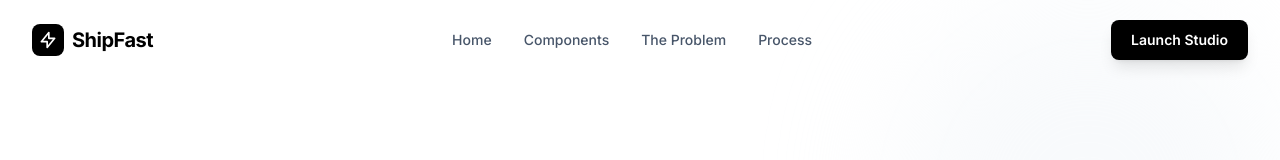
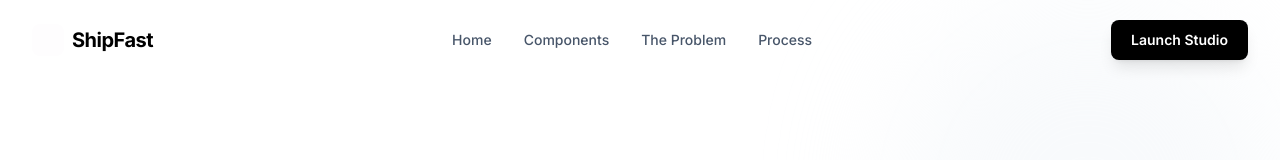
Before and after one commit to emperormk01/ShipFast, a React (Vite) app: page / in a window 1280 px wide. Shown: the top 160 px of the page. Built offline with nearby package versions, Linux system fonts and the light colour scheme.

Commit message:
Wire ShipFastLogo into Navbar, Footer, Auth, Studio + favicon

```diff
--- a/components/Auth.tsx
+++ b/components/Auth.tsx
@@ -1,6 +1,7 @@
 
 import React, { useState } from 'react';
 import { signup, login } from '../lib/api';
+import ShipFastLogo from './ShipFastLogo';
 
 interface AuthProps {
   onBack: () => void;
@@ -45,11 +46,7 @@ const Auth: React.FC<AuthProps> = ({ onBack, onSuccess }) => {
           onClick={onBack}
           className="inline-flex justify-center mb-10 cursor-pointer group transition-transform hover:scale-105"
         >
-          <div className="w-16 h-16 bg-black rounded-[1.5rem] flex items-center justify-center shadow-2xl shadow-slate-200">
-            <svg className="w-8 h-8 text-white" fill="none" viewBox="0 0 24 24" stroke="currentColor">
-              <path strokeLinecap="round" strokeLinejoin="round" strokeWidth={2.5} d="M13 10V3L4 14h7v7l9-11h-7z" />
-            </svg>
-          </div>
+          <ShipFastLogo className="w-16 h-16 rounded-[1.5rem] shadow-2xl shadow-slate-200" />
         </div>
 
         <h2 className="text-4xl font-extrabold text-black tracking-tight mb-4">
--- a/components/BuildStudio.tsx
+++ b/components/BuildStudio.tsx
@@ -3,6 +3,7 @@ import React, { useState, useEffect } from 'react';
 import { PlannerResponse, PlanPhase, Project, GitHubSkill } from '../types';
 import { COMPONENTS } from './ComponentRegistry';
 import { me, logout, listProjects, createProject, updateProject, getSkills } from '../lib/api';
+import ShipFastLogo from './ShipFastLogo';
 
 interface BuildStudioProps {
   initialTab?: 'architect' | 'library' | 'handoff';
@@ -317,7 +318,7 @@ const BuildStudio: React.FC<BuildStudioProps> = ({ initialTab = 'architect', onE
       <aside className={`fixed inset-y-0 left-0 w-72 bg-white border-r border-slate-200 flex flex-col z-[70] transition-transform duration-300 lg:relative lg:translate-x-0 ${isSidebarOpen ? 'translate-x-0' : '-translate-x-full'}`}>
         <div className="p-6 border-b border-slate-100 flex items-center justify-between">
           <div className="flex items-center gap-2 cursor-pointer" onClick={onExit}>
-            <div className="w-8 h-8 bg-black rounded-lg flex items-center justify-center shadow-lg"><svg className="w-4 h-4 text-white" fill="none" viewBox="0 0 24 24" stroke="currentColor"><path strokeLinecap="round" strokeLinejoin="round" strokeWidth={2} d="M13 10V3L4 14h7v7l9-11h-7z" /></svg></div>
+            <ShipFastLogo className="w-8 h-8 rounded-lg shadow-lg" />
             <span className="font-bold text-black tracking-tight">Studio</span>
           </div>
           <button onClick={() => setIsSidebarOpen(false)} className="lg:hidden text-slate-400 hover:text-black transition-colors"><svg className="w-5 h-5" fill="none" viewBox="0 0 24 24" stroke="currentColor"><path strokeLinecap="round" strokeLinejoin="round" strokeWidth={2} d="M6 18L18 6M6 6l12 12" /></svg></button>
--- a/components/Footer.tsx
+++ b/components/Footer.tsx
@@ -1,5 +1,6 @@
 
 import React from 'react';
+import ShipFastLogo from './ShipFastLogo';
 
 const Footer: React.FC = () => {
   return (
@@ -7,11 +8,7 @@ const Footer: React.FC = () => {
       <div className="max-w-7xl mx-auto px-4 sm:px-6 lg:px-8">
         <div className="flex flex-col md:flex-row justify-between items-center gap-8">
           <div className="flex items-center gap-2">
-            <div className="w-6 h-6 bg-black rounded-lg flex items-center justify-center">
-              <svg className="w-4 h-4 text-white" fill="none" viewBox="0 0 24 24" stroke="currentColor">
-                <path strokeLinecap="round" strokeLinejoin="round" strokeWidth={2} d="M13 10V3L4 14h7v7l9-11h-7z" />
-              </svg>
-            </div>
+            <ShipFastLogo className="w-6 h-6 rounded-md" />
             <span className="text-lg font-bold text-black tracking-tight">ShipFast</span>
           </div>
 
--- a/components/Navbar.tsx
+++ b/components/Navbar.tsx
@@ -1,5 +1,6 @@
 
 import React, { useState, useEffect } from 'react';
+import ShipFastLogo from './ShipFastLogo';
 
 interface NavbarProps {
   onOpenStudio: (tab?: 'architect' | 'library') => void;
@@ -24,11 +25,7 @@ const Navbar: React.FC<NavbarProps> = ({ onOpenStudio, session }) => {
           className="flex items-center gap-2 cursor-pointer"
           onClick={() => window.scrollTo({ top: 0, behavior: 'smooth' })}
         >
-          <div className="w-8 h-8 bg-black rounded-lg flex items-center justify-center">
-            <svg className="w-5 h-5 text-white" fill="none" viewBox="0 0 24 24" stroke="currentColor">
-              <path strokeLinecap="round" strokeLinejoin="round" strokeWidth={2} d="M13 10V3L4 14h7v7l9-11h-7z" />
-            </svg>
-          </div>
+          <ShipFastLogo className="w-8 h-8 rounded-lg" />
           <span className="text-xl font-bold tracking-tight text-black">ShipFast</span>
         </div>
 
--- a/index.html
+++ b/index.html
@@ -5,6 +5,7 @@
     <meta charset="UTF-8">
     <meta name="viewport" content="width=device-width, initial-scale=1.0">
     <title>ShipFast | Build Smarter, Ship Faster</title>
+    <link rel="icon" type="image/svg+xml" href="/favicon.svg" />
     <meta name="description" content="Turn your idea into a phased architecture plan with copy-paste prompts for your coding agent.">
     <script src="https://cdn.tailwindcss.com"></script>
     <link rel="preconnect" href="https://fonts.googleapis.com">
```
Also changed, not shown: public/favicon.svg (added).
